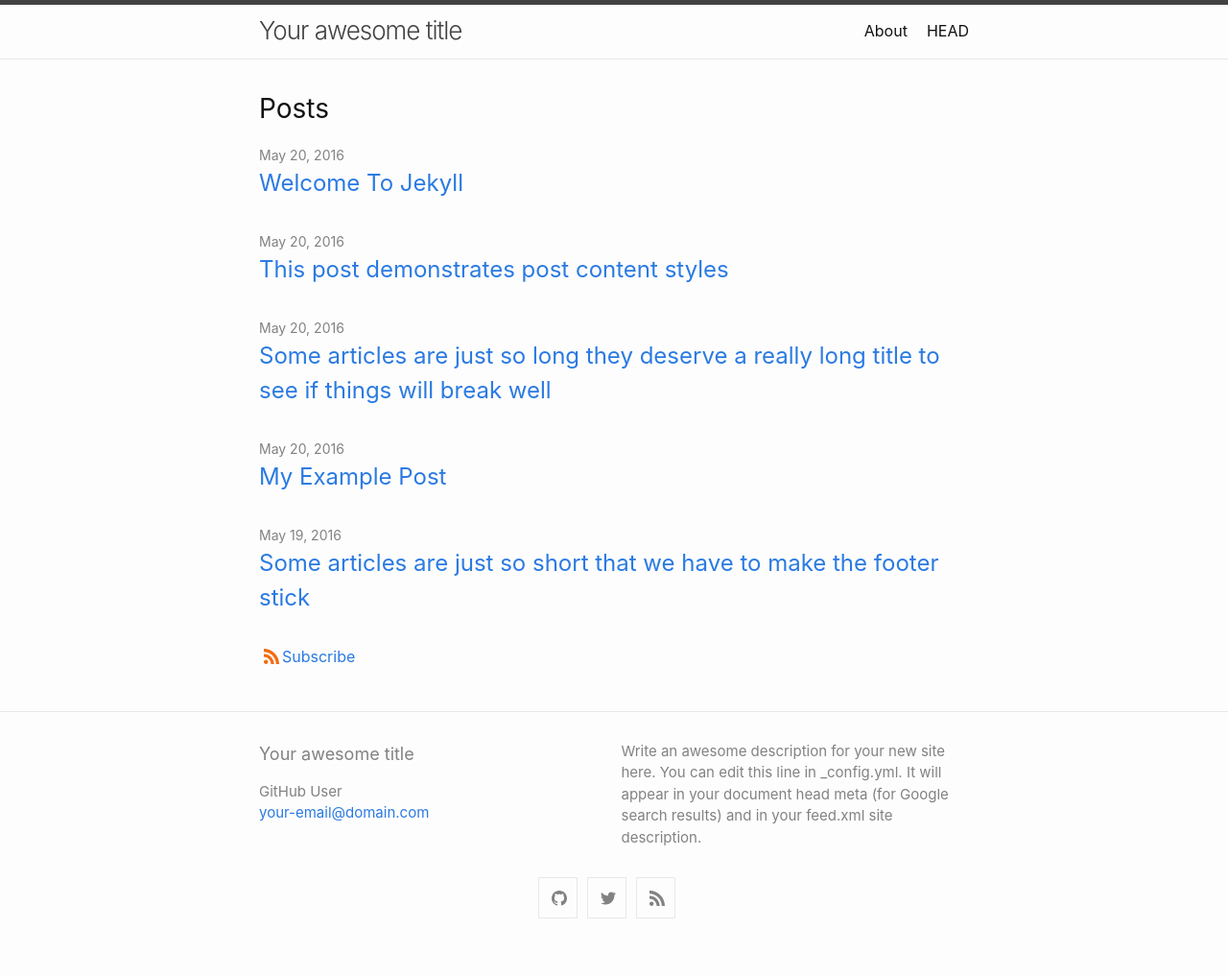
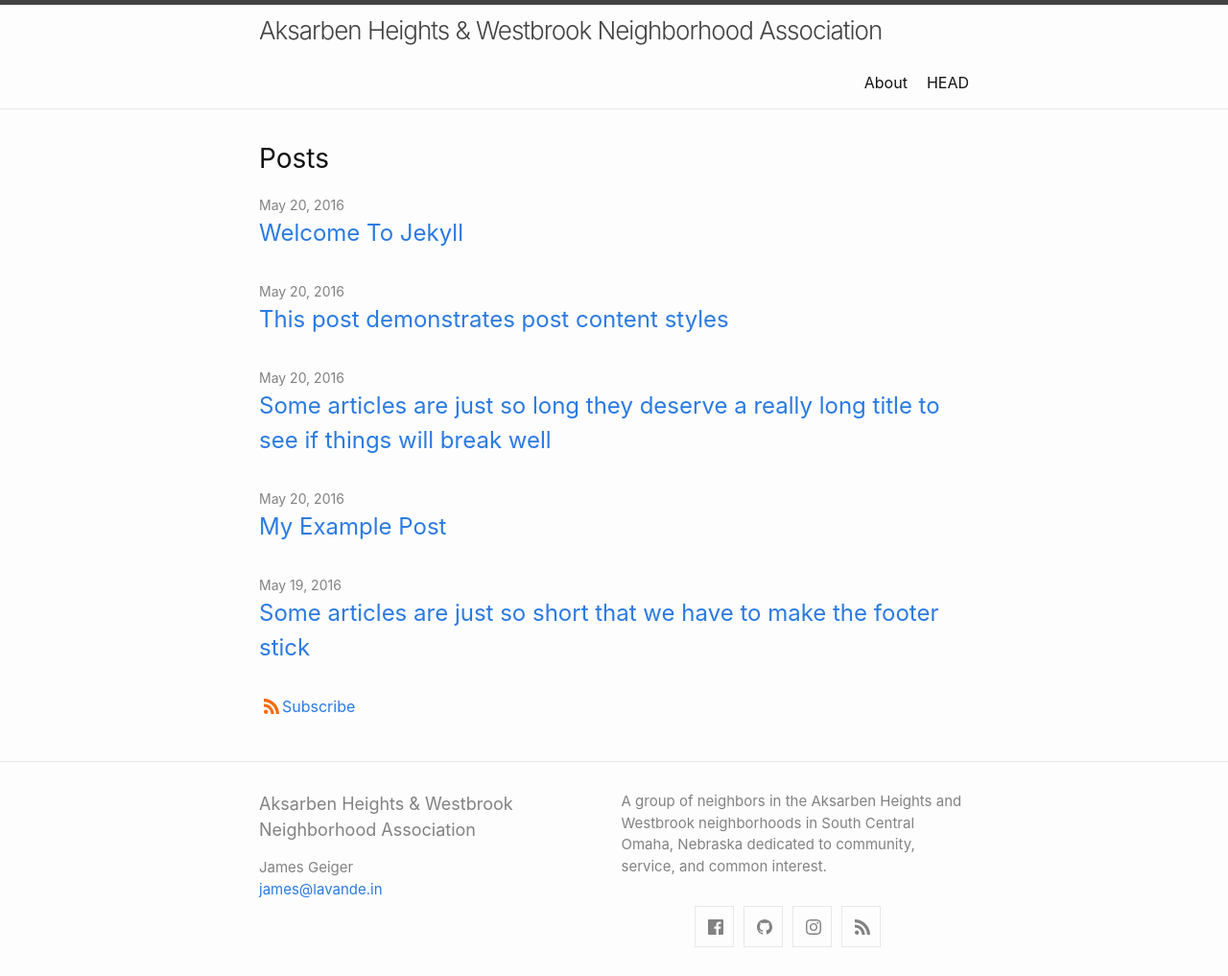
Before and after one commit to james-geiger/ahwna, a Jekyll site: the page built from index.md, in a window 1280 px wide. Shown: the whole page at 96% size. Built offline with Jekyll 4.4.1, drawn with Linux system fonts in a browser that asks for light colours; before the commit the page ends 987 px from its top, so only the background shows below that.

Commit message:
Update _config.yml

```diff
--- a/_config.yml
+++ b/_config.yml
@@ -1,10 +1,10 @@
-title: Your awesome title
-author: GitHub User
-email: your-email@domain.com
+title: Aksarben Heights & Westbrook Neighborhood Association
+author: James Geiger
+email: james@lavande.in
 description: > # this means to ignore newlines until "show_excerpts:"
-  Write an awesome description for your new site here. You can edit this
-  line in _config.yml. It will appear in your document head meta (for
-  Google search results) and in your feed.xml site description.
+  A group of neighbors in the Aksarben Heights and Westbrook
+  neighborhoods in South Central Omaha, Nebraska
+  dedicated to community, service, and common interest.
 
 show_excerpts: false # set to true to show excerpts on the homepage
 
@@ -15,13 +15,13 @@ minima:
 
   # generate social links in footer
   social_links:
-    twitter: jekyllrb
-    github:  jekyll
+    # twitter: jekyllrb
+    github:  /james-geiger/ahwna
     rss: rss
     # dribbble: jekyll
-    # facebook: jekyll
+    facebook: ahwnaomaha
     # flickr:   jekyll
-    # instagram: jekyll
+    instagram: ahwnaomaha
     # linkedin: jekyll
     # pinterest: jekyll
     # youtube: jekyll
```
